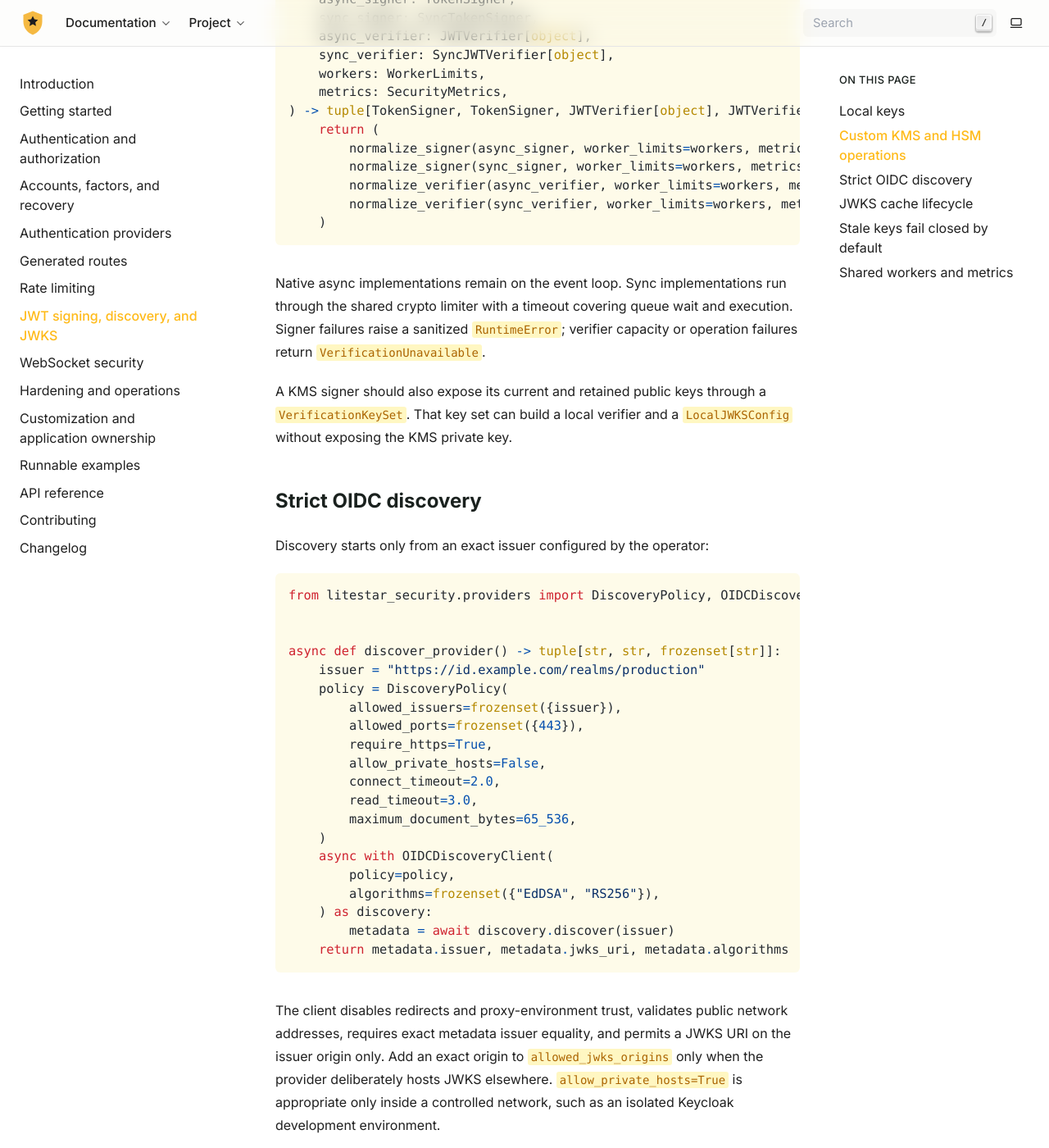
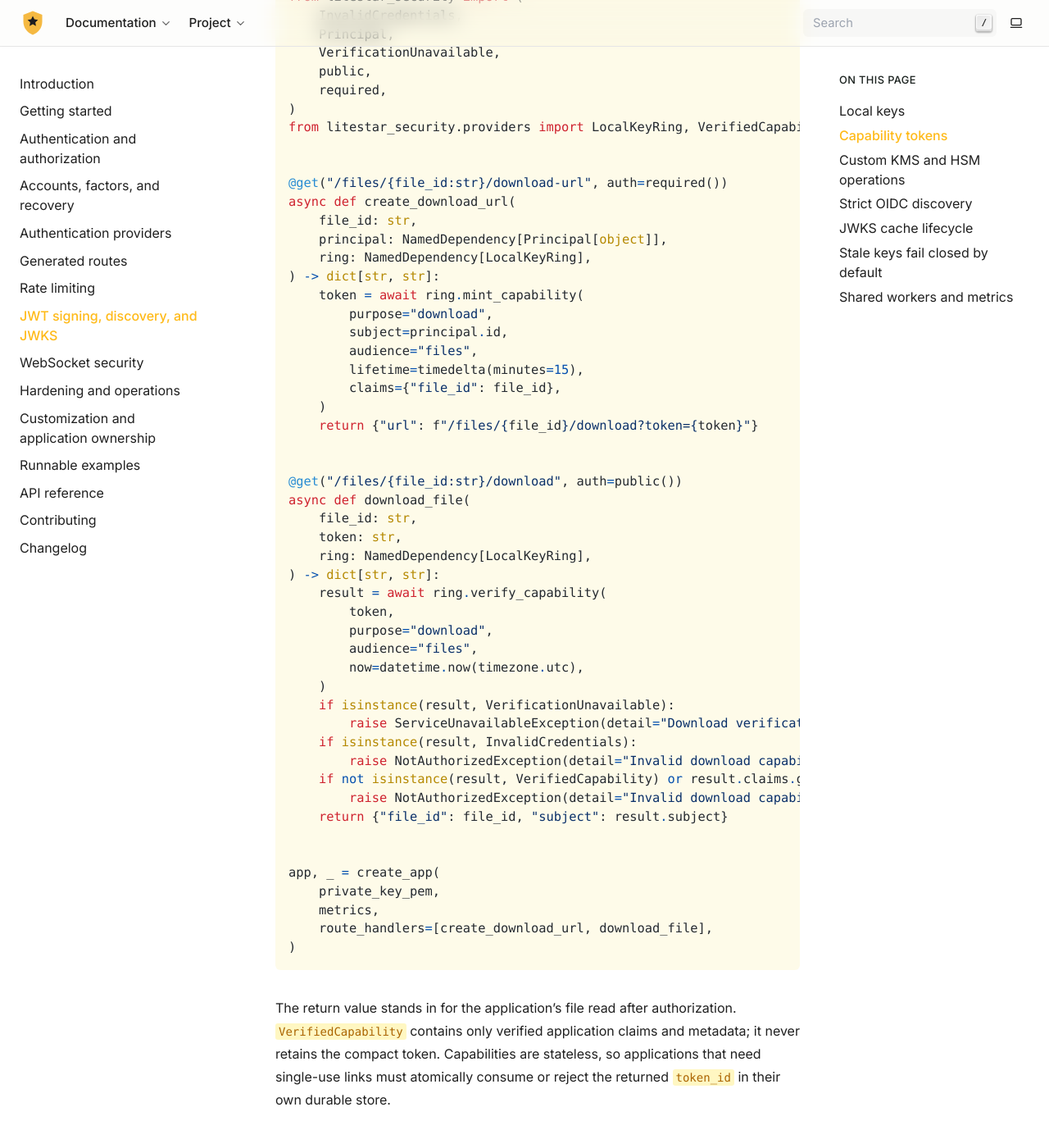
Before and after one commit to cofin/litestar-security, a Sphinx documentation site: the page built from docs/jwt-and-jwks.rst, in a window 1280 px wide and 1400 px high, scrolled down 3412 px. Shown: the whole window at 82% size. Built offline with Sphinx 7.4.7, drawn with Linux system fonts in a browser that asks for light colours; some of the changed text lies outside the part shown.

Commit message:
docs(jwt): add capability token example

```diff
--- a/docs/jwt-and-jwks.rst
+++ b/docs/jwt-and-jwks.rst
@@ -15,10 +15,13 @@ secret-management boundary explicitly:
 
 .. code-block:: python
 
+   from collections.abc import Sequence
    from dataclasses import dataclass
    from datetime import datetime, timedelta, timezone
 
    from litestar import Litestar
+   from litestar.di import Provide
+   from litestar.types import ControllerRouterHandler
 
    from litestar_security import Principal, SecurityConfig, SecurityPlugin
    from litestar_security.config import SecurityMetrics, WorkerLimits
@@ -87,7 +91,11 @@ secret-management boundary explicitly:
                local_jwks=LocalJWKSConfig(ring.verification_key_set),
            )
        )
-       return Litestar(plugins=[plugin]), ring
+       return Litestar(
+           route_handlers=route_handlers,
+           plugins=[plugin],
+           dependencies={"ring": Provide(lambda: ring)},
+       ), ring
 
 
    async def issue_token(ring: LocalKeyRing, user_id: str) -> str:
@@ -113,6 +121,81 @@ Rotation is an explicit configuration replacement. Make the new key active and
 retain old public keys as ``VerificationKey`` instances for at least the
 maximum lifetime of tokens issued with them. ``HS256`` is limited to a single
 trust domain and cannot be published as JWKS.
+
+Capability tokens
+-----------------
+
+Capabilities are bounded, signed grants for one application-defined purpose.
+For example, an authenticated route can mint a short-lived download URL, while
+the download route remains ``public()`` and verifies the URL's token itself.
+Register the local key ring as the application's ``ring`` dependency:
+
+.. code-block:: python
+
+   from datetime import datetime, timedelta, timezone
+
+   from litestar import get
+   from litestar.di import NamedDependency
+   from litestar.exceptions import NotAuthorizedException, ServiceUnavailableException
+
+   from litestar_security import (
+       InvalidCredentials,
+       Principal,
+       VerificationUnavailable,
+       public,
+       required,
+   )
+   from litestar_security.providers import LocalKeyRing, VerifiedCapability
+
+
+   @get("/files/{file_id:str}/download-url", auth=required())
+   async def create_download_url(
+       file_id: str,
+       principal: NamedDependency[Principal[object]],
+       ring: NamedDependency[LocalKeyRing],
+   ) -> dict[str, str]:
+       token = await ring.mint_capability(
+           purpose="download",
+           subject=principal.id,
+           audience="files",
+           lifetime=timedelta(minutes=15),
+           claims={"file_id": file_id},
+       )
+       return {"url": f"/files/{file_id}/download?token={token}"}
+
+
+   @get("/files/{file_id:str}/download", auth=public())
+   async def download_file(
+       file_id: str,
+       token: str,
+       ring: NamedDependency[LocalKeyRing],
+   ) -> dict[str, str]:
+       result = await ring.verify_capability(
+           token,
+           purpose="download",
+           audience="files",
+           now=datetime.now(timezone.utc),
+       )
+       if isinstance(result, VerificationUnavailable):
+           raise ServiceUnavailableException(detail="Download verification is unavailable")
+       if isinstance(result, InvalidCredentials):
+           raise NotAuthorizedException(detail="Invalid download capability")
+       if not isinstance(result, VerifiedCapability) or result.claims.get("file_id") != file_id:
+           raise NotAuthorizedException(detail="Invalid download capability")
+       return {"file_id": file_id, "subject": result.subject}
+
+
+   app, _ = create_app(
+       private_key_pem,
+       metrics,
+       route_handlers=[create_download_url, download_file],
+   )
+
+The return value stands in for the application's file read after authorization.
+``VerifiedCapability`` contains only verified application claims and metadata;
+it never retains the compact token. Capabilities are stateless, so applications
+that need single-use links must atomically consume or reject the returned
+``token_id`` in their own durable store.
 
 Custom KMS and HSM operations
 -----------------------------
```
Also changed, not shown: other parts of docs/jwt-and-jwks.rst (+1 -0 lines), docs/changelog.rst (+9 -0 lines).
